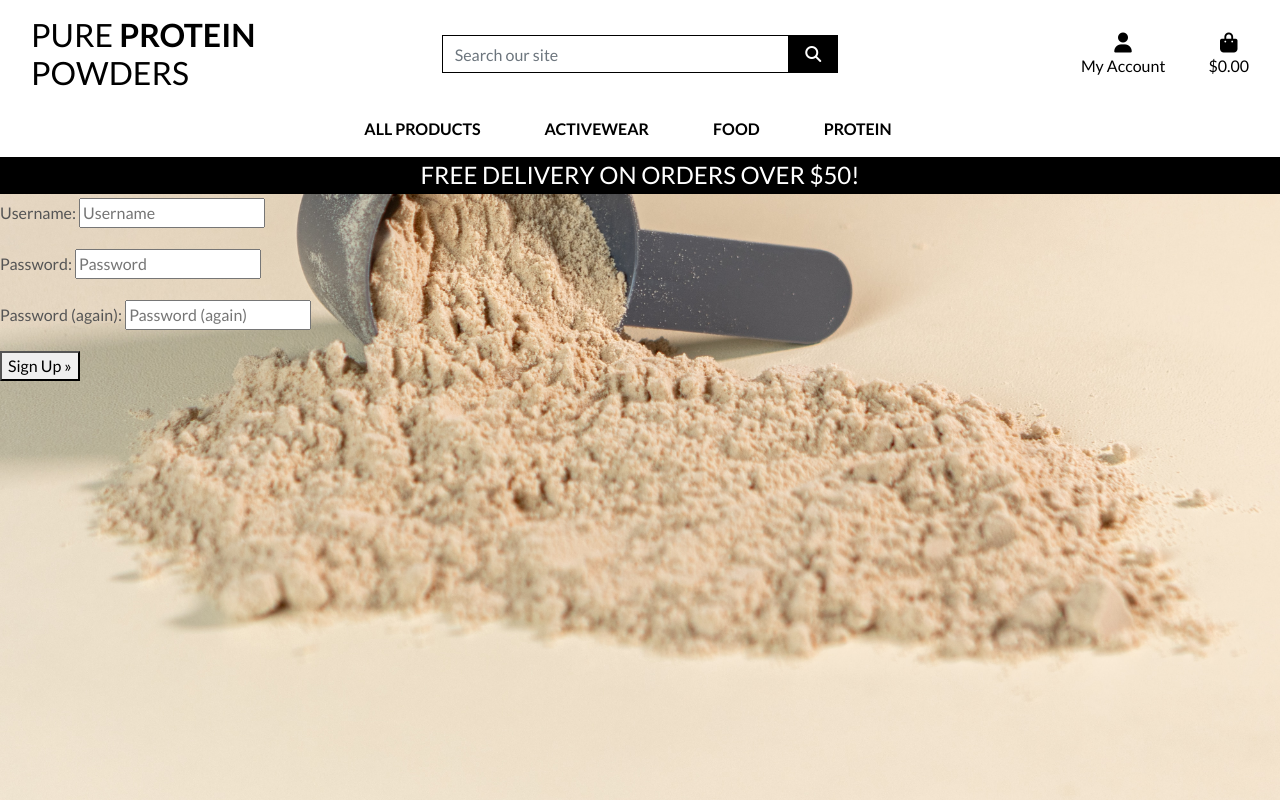
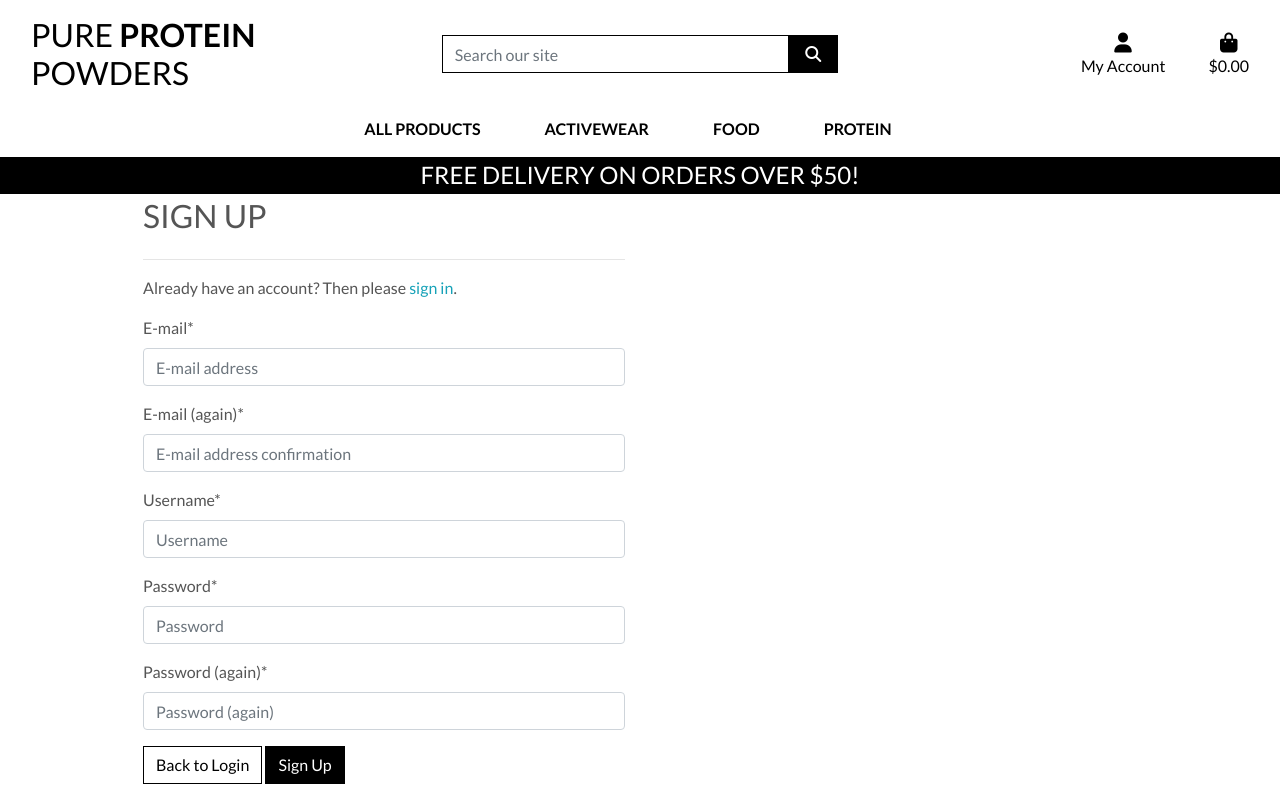
Before and after one commit to MikesCodingCreations/pp5, a Django app: page /accounts/signup/ in a window 1280 px wide. Run offline with Django 3.2, Linux system fonts and the light colour scheme; some libraries are stand-ins or nearby versions.

Commit message:
Allauth templates and user profiles implemented/updated

```diff
--- a/profiles/templates/profiles/profile.html
+++ b/profiles/templates/profiles/profile.html
@@ -23,5 +23,6 @@
                 <hr>
             </div>
         </div>
+        {{ profile }}
     </div>
 {% endblock %}
--- a/static/css/base.css
+++ b/static/css/base.css
@@ -102,6 +102,10 @@
     cursor: pointer;
 }
 
+input[name="q"]::placeholder {
+    color: #6c757d;
+}
+
 /* ------------------------------- bootstrap toasts */
 
 .message-container {
@@ -179,6 +183,57 @@
   }
 }
 
+/* Allauth formatting form */
+.allauth-form-innect-content p {
+    margin-top: 1.5rem;
+    color: #6c757d;
+}
+
+.allauth-form-innect-content input {
+    border-color: #000;
+    border-radius: 0;
+}
+
+.allauth-form-innect-content label:not([for='id_remember']) {
+    display: none;
+}
+
+.allauth-form-innect-content input::placeholder {
+    color: #6c757d;
+}
+
+.allauth-form-inner-content button,
+.allauth-form-inner-content input[type='submit'] {
+	display: inline-block;
+    font-weight: 400;
+    color: #fff;
+    text-align: center;
+    vertical-align: middle;
+    -webkit-user-select: none;
+    -moz-user-select: none;
+    -ms-user-select: none;
+    user-select: none;
+    background-color: #000;
+    border: 1px solid #000;
+    padding: .375rem .75rem;
+    font-size: 1rem;
+    line-height: 1.5;
+    border-radius: 0;
+
+    transition: color .15s ease-in-out,background-color .15s ease-in-out,border-color .15s ease-in-out,box-shadow .15s ease-in-out;
+}
+
+.allauth-form-inner-content button:hover,
+.allauth-form-inner-content input[type='submit']:hover {
+	color: #fff;
+    background-color: #222;
+    border-color: #222;
+}
+
+.allauth-form-inner-content a {
+	color: #17a2b8;
+}
+
 /* fixed top navbar only on medium and up */
 @media (min-width: 992px) {
     .fixed-top-desktop-only {
--- a/templates/allauth/account/account_inactive.html
+++ b/templates/allauth/account/account_inactive.html
@@ -4,8 +4,10 @@
 
 {% block head_title %}{% trans "Account Inactive" %}{% endblock %}
 
-{% block content %}
-<h1>{% trans "Account Inactive" %}</h1>
+{% block inner_content %}
+<hr>
+<h2 class="logo-font mb-4">{% trans "Account Inactive" %}</h2>
+<hr>
 
 <p>{% trans "This account is inactive." %}</p>
 {% endblock %}
--- a/templates/allauth/account/base.html
+++ b/templates/allauth/account/base.html
@@ -1 +1,15 @@
 {% extends "base.html" %}
+
+{% block content %}
+    <div class="container header-container">
+        <div class="overlay"></div>
+        <div class="row">
+            <div class="col-6">
+                <div class="allauth-form-inner-content">
+                    {% block inner_content %}
+                    {% endblock %}
+                </div>
+            </div>
+        </div>
+    </div>
+{% endblock %}
--- a/templates/allauth/account/email_confirm.html
+++ b/templates/allauth/account/email_confirm.html
@@ -7,7 +7,9 @@
 
 
 {% block content %}
-<h1>{% trans "Confirm E-mail Address" %}</h1>
+<hr>
+<h2 class="logo-font mb-4">{% trans "Confirm E-mail Address" %}</h2>
+<hr>
 
 {% if confirmation %}
 
--- a/templates/allauth/account/signup.html
+++ b/templates/allauth/account/signup.html
@@ -4,18 +4,21 @@
 
 {% block head_title %}{% trans "Signup" %}{% endblock %}
 
-{% block content %}
-<h1>{% trans "Sign Up" %}</h1>
+{% block inner_content %}
+<hr>
+<h2 class="logo-font mb-4">{% trans "Sign Up" %}</h2>
+<hr>
 
 <p>{% blocktrans %}Already have an account? Then please <a href="{{ login_url }}">sign in</a>.{% endblocktrans %}</p>
 
 <form class="signup" id="signup_form" method="post" action="{% url 'account_signup' %}">
   {% csrf_token %}
-  {{ form.as_p }}
+  {{ form|crispy }}
   {% if redirect_field_value %}
   <input type="hidden" name="{{ redirect_field_name }}" value="{{ redirect_field_value }}" />
   {% endif %}
-  <button type="submit">{% trans "Sign Up" %} &raquo;</button>
+  <a class="btn btn-outline-black rounded-0" href="{% url 'account_login' %}">Back to Login</a>
+  <button type="submit">{% trans "Sign Up" %}</button>
 </form>
 
 {% endblock %}
--- a/templates/base.html
+++ b/templates/base.html
@@ -73,7 +73,7 @@
                     {% if request.user.is_superuser %}
                         <a href="" class="dropdown-item">Product Management</a>
                     {% endif %}
-                    <a href="" class="dropdown-item">My Profile</a>
+                    <a href="{% url 'profile' %}" class="dropdown-item">My Profile</a>
                     <a href="{% url 'account_logout' %}" class="dropdown-item">Logout</a>
                 {% else %}
                     <a href="{% url 'account_signup' %}" class="dropdown-item">Register</a>
```
Also changed, not shown: profiles/views.py (+6 -2 lines), templates/allauth/account/login.html (+9 -4 lines).
